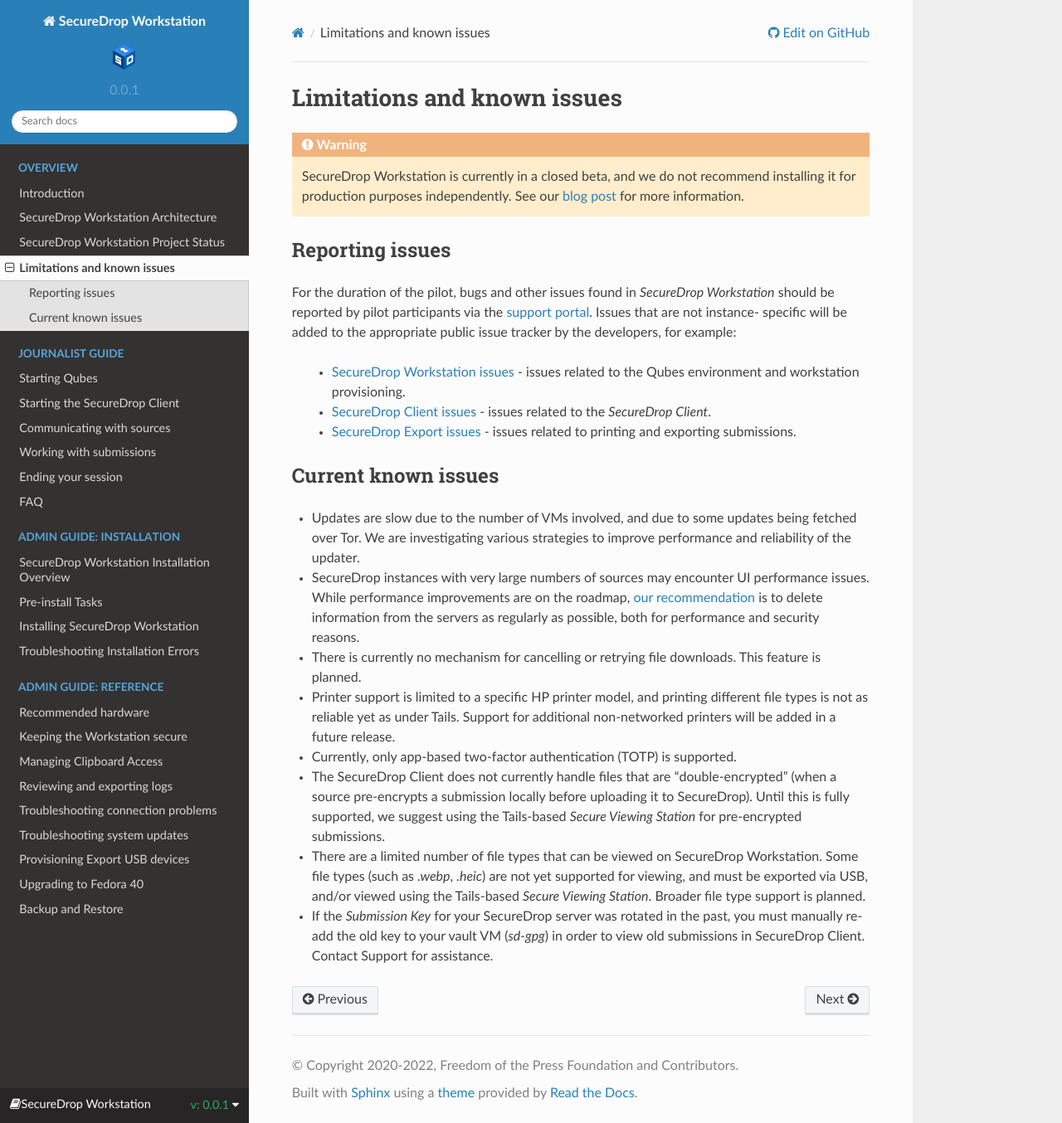
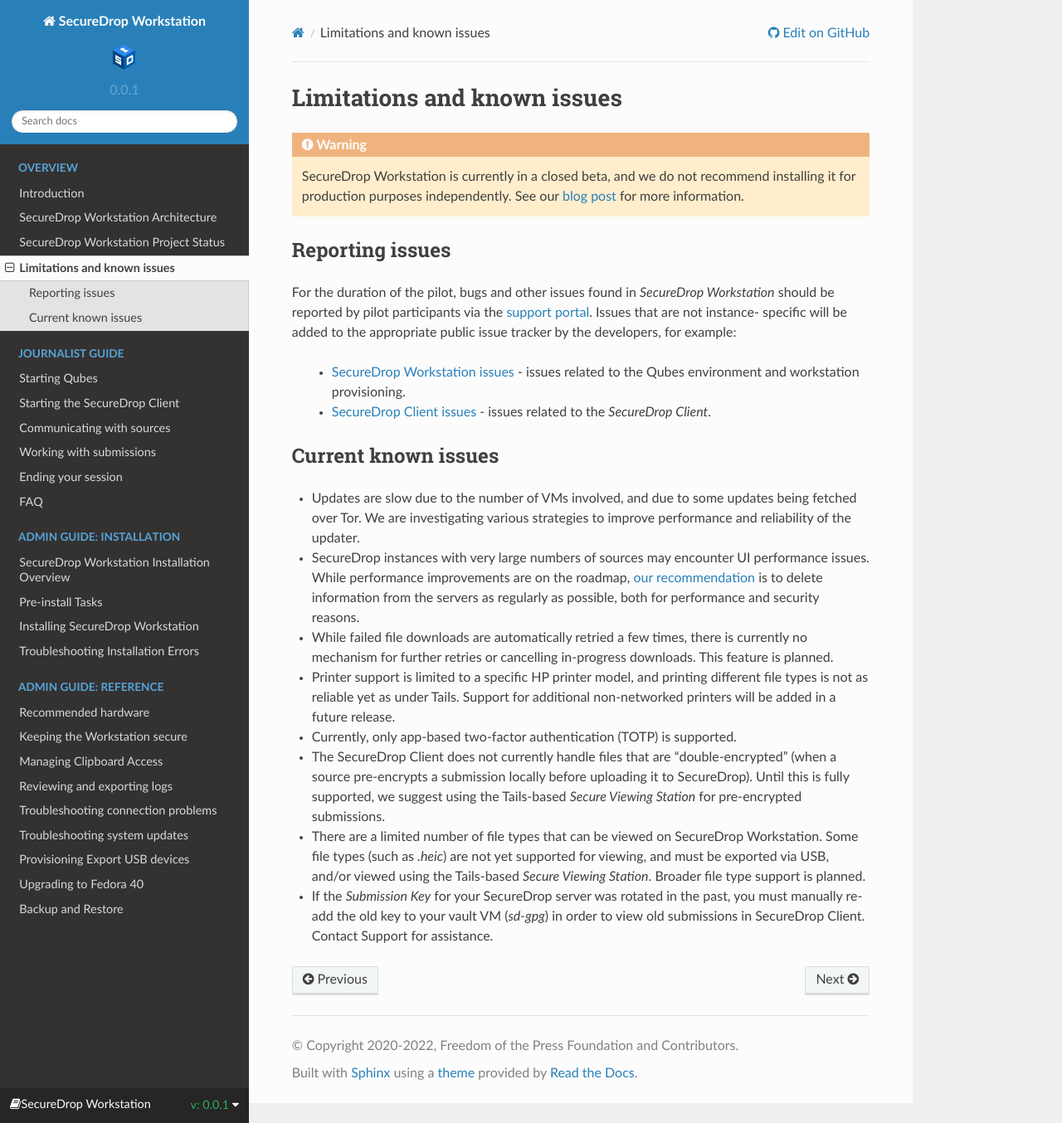
Before and after one commit to freedomofpress/securedrop-workstation-docs, a Sphinx documentation site: the page built from docs/general/known_issues.rst, in a window 1280 px wide and 1354 px high. Shown: the whole window at 83% size. Built offline with Sphinx 7.4.7 and the Read the Docs theme 2.0.0, drawn with Linux system fonts in a browser that asks for light colours.

Commit message:
Update known issues for 4.2
* webp is now supported.
* failed downloads are retried internally, but there's no manual retry
  mechanism yet.
* Remove link to now-archived `securedrop-export` repository

```diff
--- a/docs/general/known_issues.rst
+++ b/docs/general/known_issues.rst
@@ -15,8 +15,6 @@
  - `SecureDrop Workstation issues <https://github.com/freedomofpress/securedrop-workstation/issues>`_ - issues related to the Qubes environment and workstation provisioning.
  - `SecureDrop Client issues <https://github.com/freedomofpress/securedrop-client/issues>`_ - issues related to the *SecureDrop Client*.
 
- - `SecureDrop Export issues <https://github.com/freedomofpress/securedrop-export/issues>`_ - issues related to printing and exporting submissions.
-
 Current known issues
 --------------------
 
@@ -28,7 +26,8 @@
   `our recommendation <https://docs.securedrop.org/en/stable/admin/maintenance/backup_and_restore.html#minimizing-disk-use>`_
   is to delete information from the servers as regularly as possible, both
   for performance and security reasons.
-- There is currently no mechanism for cancelling or retrying file downloads.
+- While failed file downloads are automatically retried a few times, there is currently
+  no mechanism for further retries or cancelling in-progress downloads.
   This feature is planned.
 - Printer support is limited to a specific HP printer model, and printing
   different file types is not as reliable yet as under Tails. Support for
@@ -39,7 +38,7 @@
   Until this is fully supported, we suggest using the Tails-based *Secure Viewing
   Station* for pre-encrypted submissions.
 - There are a limited number of file types that can be viewed on
-  SecureDrop Workstation. Some file types (such as `.webp`, `.heic`) are not
+  SecureDrop Workstation. Some file types (such as `.heic`) are not
   yet supported for viewing, and must be exported via USB, and/or viewed using
   the Tails-based *Secure Viewing Station*. Broader file type support is planned.
 - If the *Submission Key* for your SecureDrop server was rotated in the past,
```
